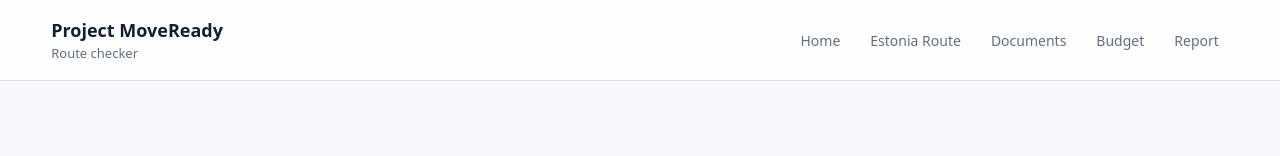
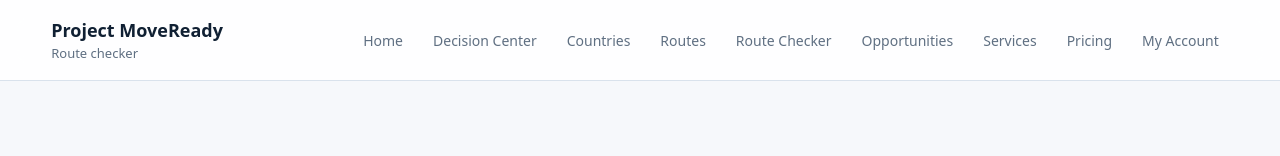
Before and after one commit to SirBM201/SirBM201-moveready-frontend, a Next.js app: page /route-checker in a window 1280 px wide. Shown: the top 156 px of the page. Built offline with nearby package versions, Linux system fonts and the light colour scheme; no server answers.

Commit message:
Use clean header on route checker page

```diff
--- a/app/route-checker/page.tsx
+++ b/app/route-checker/page.tsx
@@ -1,13 +1,11 @@
+import SiteHeader from "@/components/SiteHeader";
 import LiveRouteGrid from "@/components/LiveRouteGrid";
 import RouteReadinessForm from "@/components/RouteReadinessForm";
 
 export default function RouteCheckerPage() {
   return (
     <main className="page-shell">
-      <header className="topbar">
-        <a className="brand" href="/"><strong>Project MoveReady</strong><span>Route checker</span></a>
-        <nav className="nav"><a href="/">Home</a><a href="/routes/estonia-startup">Estonia Route</a><a href="/document-checklist">Documents</a><a href="/budget-calculator">Budget</a><a href="/report-preview">Report</a></nav>
-      </header>
+      <SiteHeader sectionLabel="Route checker" />
 
       <section className="hero-band compact-hero">
         <div className="hero-copy">
```
